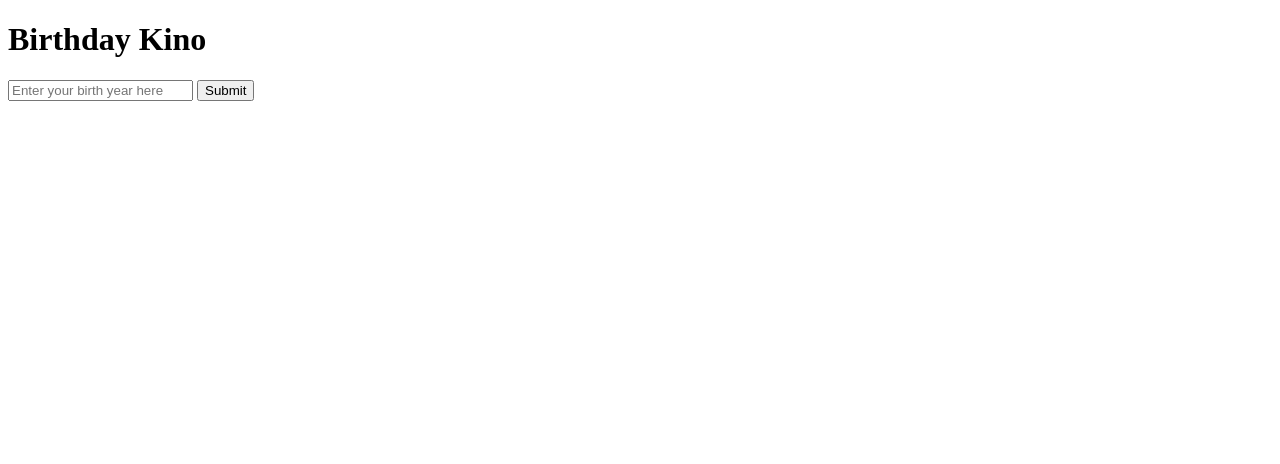
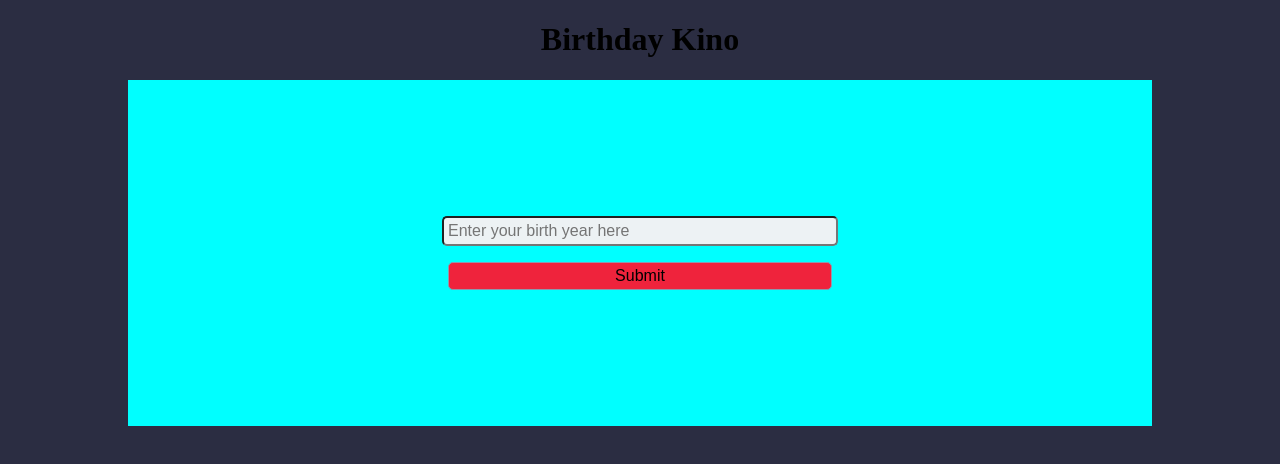
Before and after one commit to fac-14/CGKO_API, a website: page index.html in a window 1280 px wide. Drawn offline with Linux system fonts and the light colour scheme.

Commit message:
superstaylin

```diff
--- a/dom.js
+++ b/dom.js
@@ -23,9 +23,9 @@ function searchMovie(data) {
     movImg.className = "movImgContainer";
     //console.log('movie path ='+ imgUrl + data.results[i].poster_path);
     document.getElementById("movies-container").appendChild(movImg);
-    if (document.querySelector(".movImgContainer")) {
-      document.getElementById("form").reset();
-    }
+    // if (document.querySelector(".movImgContainer")) {
+    //   document.getElementById("form").reset();
+    // }
   }
   //console.log(document.getElementById('movies-container').childNodes);
 }
@@ -43,4 +43,5 @@ function movieRequest() {
     var url_new = url + userInput;
     console.log(url_new);
     xhrFunc.apiMovieCall("GET", url_new, true, searchMovie);
+    event.preventDefault();
 }
--- a/style.css
+++ b/style.css
@@ -1,3 +1,8 @@
+body {
+  padding: 0;
+  margin: 0;
+  background-color: #2b2d42;
+}
 .visually-hidden {
     position: absolute;
     overflow: hidden;
@@ -6,8 +11,60 @@
     margin: -1px; padding: 0; border: 0;
   }
 
-  .movImgContainer{
-    border : 1px solid green;
-    width : 200px;
-    height : 200px;
+h1 {
+  text-align: center;
+}
+form {
+  display: flex;
+  flex-direction: column;
+  align-items: center;
+}
+
+input {
+  font-size: 1rem;
+  background-color: pink;
+  width: calc(35vw - 4rem);
+  margin: 0.5rem 1rem;
+  border-radius: 5px;
+  padding: 0.25rem;
   }
+
+  #year-input {
+    background-color: #edf2f4;
+  }
+
+  #submit-year {
+    background-color: #ef233c;
+    /* border: 0.1rem solid #d90429; */
+    border: 0.1rem solid #8d99ae;
+  }
+
+  #wrapper {
+    display: flex;
+    flex-direction: column;
+    max-width: 80vw;
+    justify-content: center;
+    align-items: center;
+    background-color: aqua;
+    margin: 0 10vw;
+    padding: 10vw;
+  }
+
+  #movies-container {
+    display: flex;
+    flex-wrap: wrap;
+    width: 60vw;
+    justify-content: space-between;
+    background-color: pink;
+    /* padding: 10vw; */
+
+
+  }
+
+  img {
+    /* max-width: 50%; */
+    width: 29.5vw;
+    height: 20%;
+    margin-bottom: 1vw;
+
+  }
```
